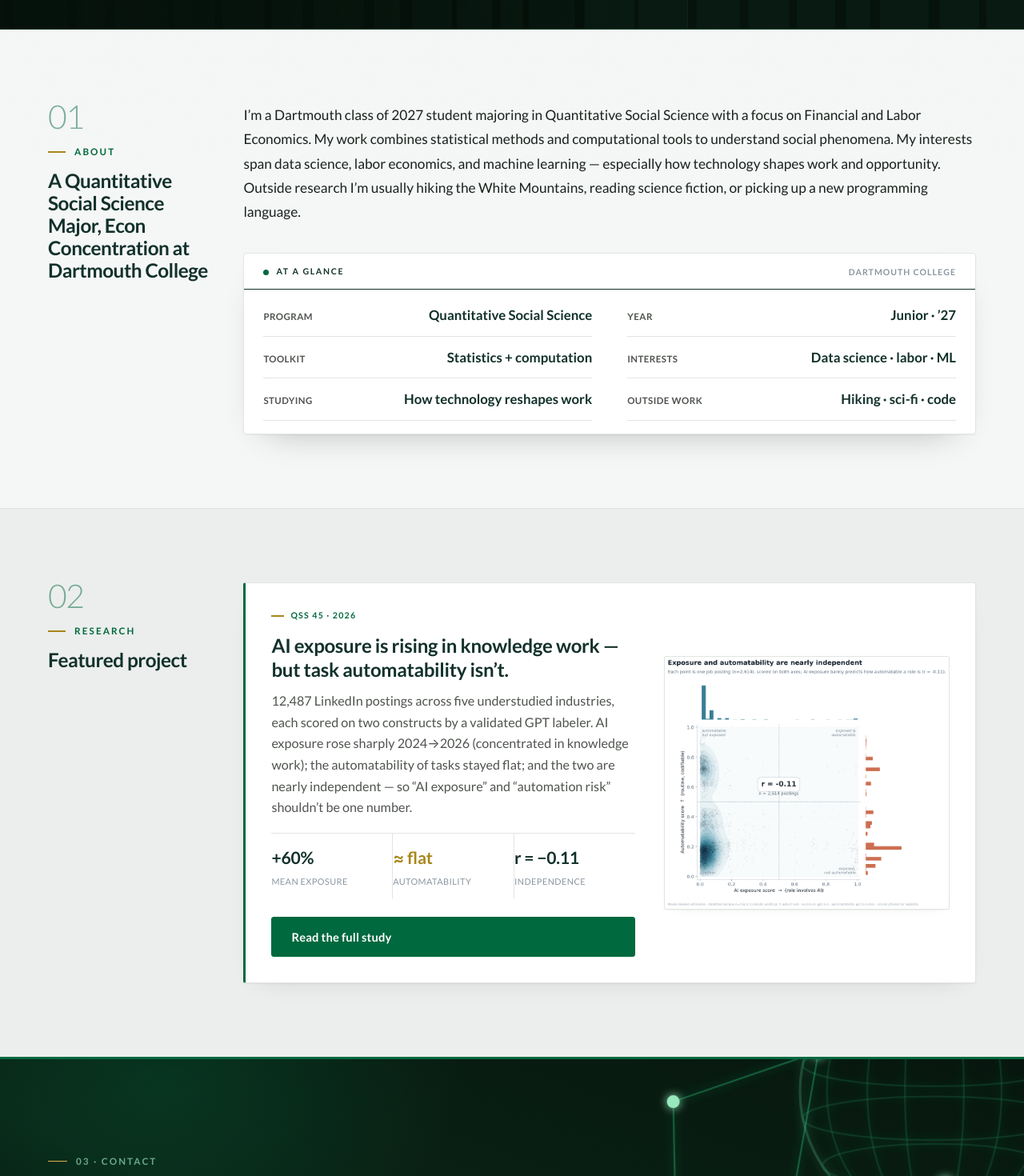
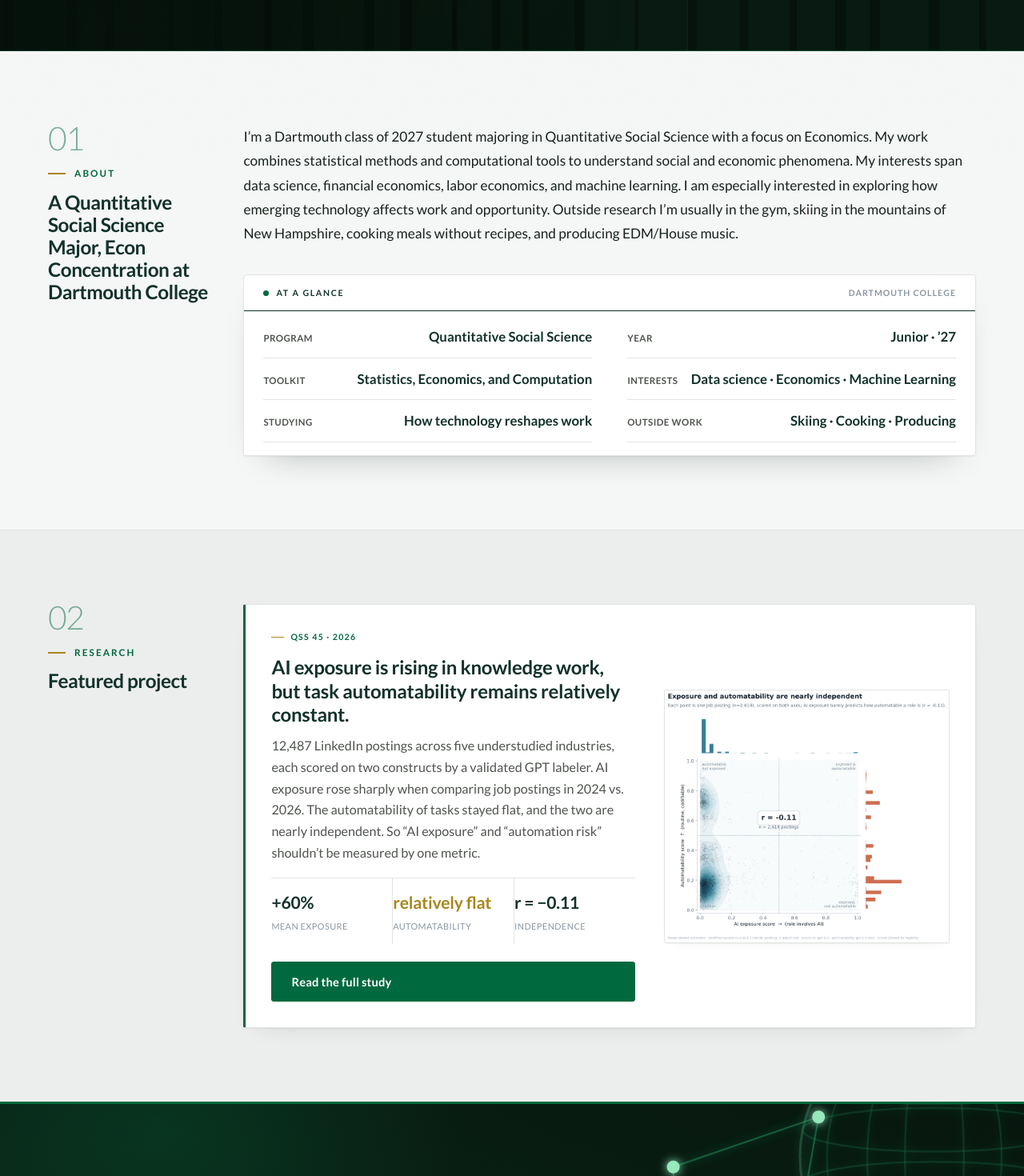
Before and after one commit to peakviprakasit/QSS45--AI-Exposure-vs.-Automatability-in-Five-Understudied-Industries, a React (Vite) app in the folder website/: page / in a window 1280 px wide. Shown: the part 600-2070 px from the top of the page at 80% size. Built offline with nearby package versions, Linux system fonts and the light colour scheme.

Commit message:
Update Home.jsx

```diff
--- a/website/src/Home.jsx
+++ b/website/src/Home.jsx
@@ -55,7 +55,7 @@ export default function Home() {
           <p className="eyebrow">Dartmouth College · Quantitative Social Science · &rsquo;27</p>
           <h1>Parama <span className="ac1">Viprakasit</span></h1>
           <p className="lede">
-            Welcome to my personal website, where I present my most recent research projects. Most recently, I examined how <strong>technology reshapes work</strong> : combining statistics, machine
+            Welcome to my personal website, a showcase of my most recent works and research projects. Most recently, I examined how <strong>technology reshapes work</strong> : combining statistics, machine
             learning, and NLP to ask questions about labor, AI, and opportunity. Specifically, I measured how AI <em>exposure</em> and task <em>automatability</em> moved across
             five understudied industries in <em>2024</em> vs. <em>2026</em>.
           </p>
@@ -75,11 +75,10 @@ export default function Home() {
           </header>
           <div className="sec-body">
             <p className="prose reveal">
-              I&rsquo;m a Dartmouth class of 2027 student majoring in Quantitative Social Science with a focus on Financial and Labor Economics. My work combines statistical methods
-              and computational tools to understand social phenomena. My interests span data science,
-              labor economics, and machine learning — especially how technology shapes work and
-              opportunity. Outside research I&rsquo;m usually hiking the White Mountains, reading science
-              fiction, or picking up a new programming language.
+              I&rsquo;m a Dartmouth class of 2027 student majoring in Quantitative Social Science with a focus on Economics. My work combines statistical methods
+              and computational tools to understand social and economic phenomena. My interests span data science,
+              financial economics, labor economics, and machine learning. I am especially interested in exploring how emerging technology affects work and
+              opportunity. Outside research I&rsquo;m usually in the gym, skiing in the mountains of New Hampshire, cooking meals without recipes, and producing EDM/House music.
             </p>
             <div className="ledger reveal">
               <div className="ledger-head">
@@ -89,10 +88,10 @@ export default function Home() {
               <div className="ledger-body">
                 <div className="lrow"><span className="k">Program</span><span className="v">Quantitative Social Science</span></div>
                 <div className="lrow"><span className="k">Year</span><span className="v">Junior &middot; &rsquo;27</span></div>
-                <div className="lrow"><span className="k">Toolkit</span><span className="v">Statistics + computation</span></div>
-                <div className="lrow"><span className="k">Interests</span><span className="v">Data science &middot; labor &middot; ML</span></div>
+                <div className="lrow"><span className="k">Toolkit</span><span className="v">Statistics, Economics, and Computation</span></div>
+                <div className="lrow"><span className="k">Interests</span><span className="v">Data science &middot; Economics &middot; Machine Learning</span></div>
                 <div className="lrow"><span className="k">Studying</span><span className="v">How technology reshapes work</span></div>
-                <div className="lrow"><span className="k">Outside work</span><span className="v">Hiking &middot; sci-fi &middot; code</span></div>
+                <div className="lrow"><span className="k">Outside work</span><span className="v">Skiing &middot; Cooking &middot; Producing</span></div>
               </div>
             </div>
           </div>
@@ -110,16 +109,15 @@ export default function Home() {
           <article className="project reveal">
             <div className="project-body">
               <span className="dc-tag">QSS 45 · 2026</span>
-              <h3>AI exposure is rising in knowledge work — but task automatability isn&rsquo;t.</h3>
+              <h3>AI exposure is rising in knowledge work, but task automatability remains relatively constant.</h3>
               <p>
                 12,487 LinkedIn postings across five understudied industries, each scored on two
-                constructs by a validated GPT labeler. AI exposure rose sharply 2024→2026 (concentrated
-                in knowledge work); the automatability of tasks stayed flat; and the two are nearly
-                independent — so &ldquo;AI exposure&rdquo; and &ldquo;automation risk&rdquo; shouldn&rsquo;t be one number.
+                constructs by a validated GPT labeler. AI exposure rose sharply when comparing job postings in 2024 vs. 2026. The automatability of tasks stayed flat, and the two are nearly
+                independent. So &ldquo;AI exposure&rdquo; and &ldquo;automation risk&rdquo; shouldn&rsquo;t be measured by one metric.
               </p>
               <div className="proj-stats">
                 <span><b>+60%</b> mean exposure</span>
-                <span><b className="rust">≈ flat</b> automatability</span>
+                <span><b className="rust">relatively flat</b> automatability</span>
                 <span><b>r = −0.11</b> independence</span>
               </div>
               <Link to="/research" className="btn"><span>Read the full study</span></Link>
@@ -136,7 +134,7 @@ export default function Home() {
         <HeroTech variant="band" />
         <div className="container">
           <p className="eyebrow reveal">03 · Contact</p>
-          <p className="big reveal">Let&rsquo;s talk data, AI, and the future of work.</p>
+          <p className="big reveal">For more information or any inquiries, please feel free to reach out via.</p>
           <div className="doc-actions reveal">
             <a href={EMAIL} className="btn light"><span>Email me</span></a>
             <a href={GITHUB} target="_blank" rel="noopener" className="btn ghost-light"><span>GitHub</span></a>
@@ -154,7 +152,7 @@ export default function Home() {
       <footer className="footer">
         <div className="container">
           <p className="note">
-            Combining statistics, machine learning, and NLP to ask empirical questions about labor,
+            Combining statistics, machine learning, NLP, and Economic theories/concepts to ask empirical questions about labor,
             AI, and opportunity.
           </p>
           <div className="foot-grid">
```
